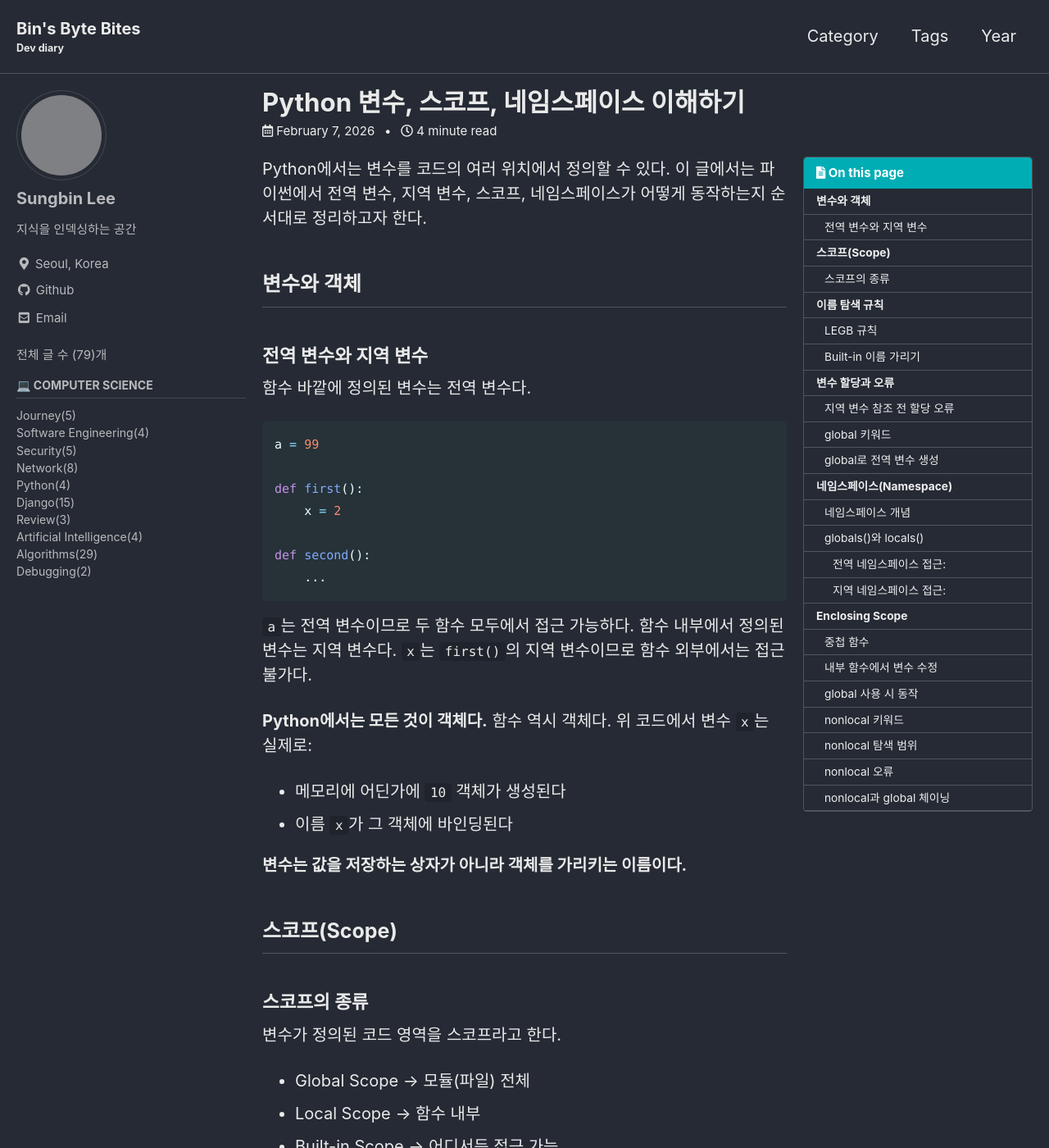
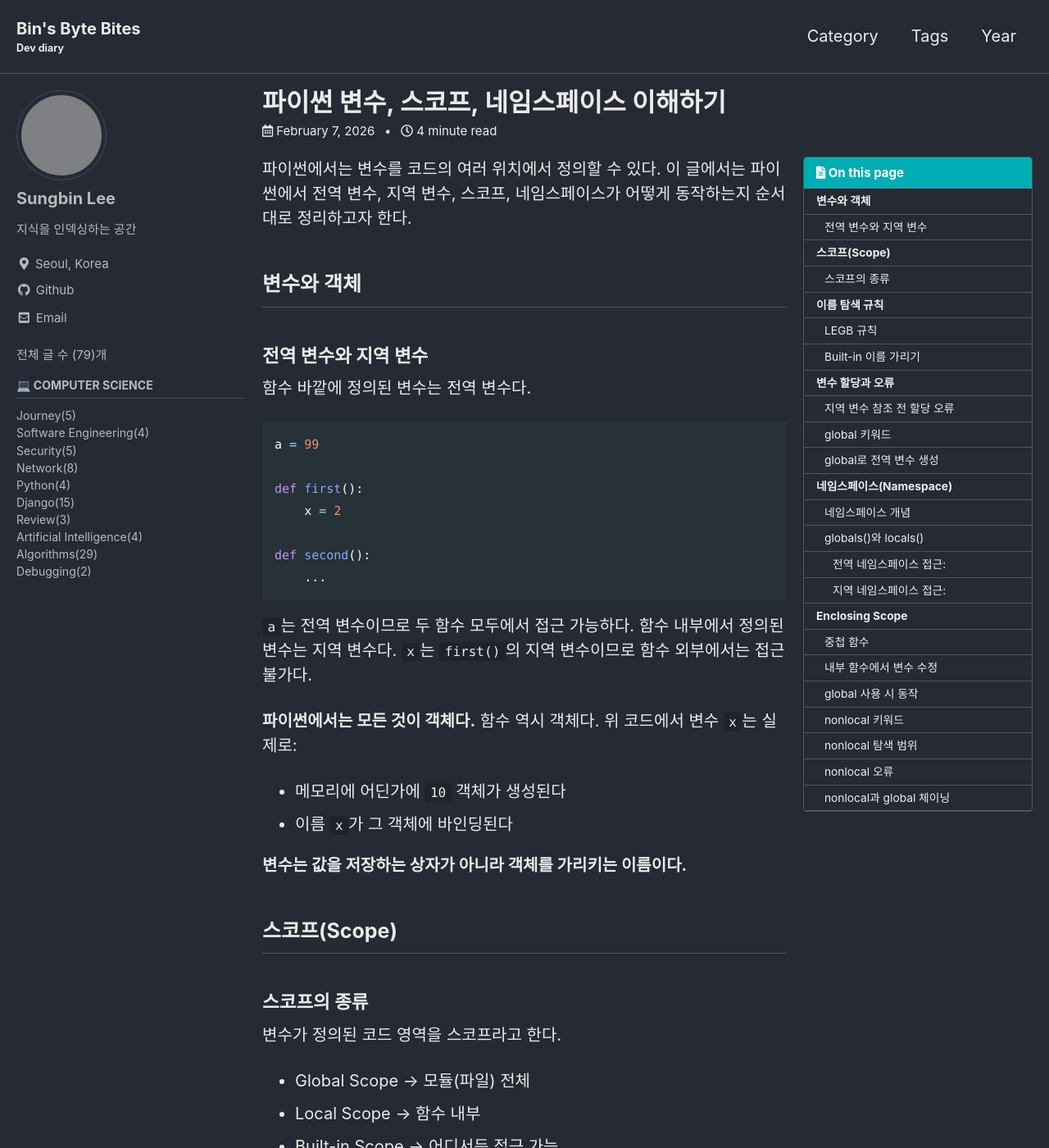
Before and after one commit to sungbinlee/tech.sungbinlee.dev, a Jekyll site: the page built from _posts/Python/2026-02-07-variable-scopes-and-namespaces.md, in a window 1280 px wide and 1400 px high. Shown: the whole window at 82% size. Built offline with Jekyll 4.4.1, drawn with Linux system fonts in a browser that asks for light colours; cached includes are drawn as plain includes; comment, search, counter and statistics services are not loaded; some of the changed text lies outside the part shown; grey boxes are pictures that could not be loaded.

```diff
--- a/_posts/Python/2026-02-07-variable-scopes-and-namespaces.md
+++ b/_posts/Python/2026-02-07-variable-scopes-and-namespaces.md
@@ -1,5 +1,5 @@
 ---
-title: "Python 변수, 스코프, 네임스페이스 이해하기"
+title: "파이썬 변수, 스코프, 네임스페이스 이해하기"
 categories:
   - Python
 tags:
@@ -11,7 +11,7 @@ toc: true
 toc_sticky: true
 ---
 
-Python에서는 변수를 코드의 여러 위치에서 정의할 수 있다. 이 글에서는 파이썬에서 전역 변수, 지역 변수, 스코프, 네임스페이스가 어떻게 동작하는지 순서대로 정리하고자 한다.
+파이썬에서는 변수를 코드의 여러 위치에서 정의할 수 있다. 이 글에서는 파이썬에서 전역 변수, 지역 변수, 스코프, 네임스페이스가 어떻게 동작하는지 순서대로 정리하고자 한다.
 
 ## 변수와 객체
 
@@ -31,7 +31,7 @@ def second():
 
 `a`는 전역 변수이므로 두 함수 모두에서 접근 가능하다. 함수 내부에서 정의된 변수는 지역 변수다. `x`는 `first()`의 지역 변수이므로 함수 외부에서는 접근 불가다.
 
-**Python에서는 모든 것이 객체다.** 함수 역시 객체다. 위 코드에서 변수 `x`는 실제로:
+**파이썬에서는 모든 것이 객체다.** 함수 역시 객체다. 위 코드에서 변수 `x`는 실제로:
 
 * 메모리에 어딘가에 `10` 객체가 생성된다
 * 이름 `x`가 그 객체에 바인딩된다
```
Also changed, not shown: other parts of _posts/Python/2026-02-07-variable-scopes-and-namespaces.md (+1 -3 lines).
